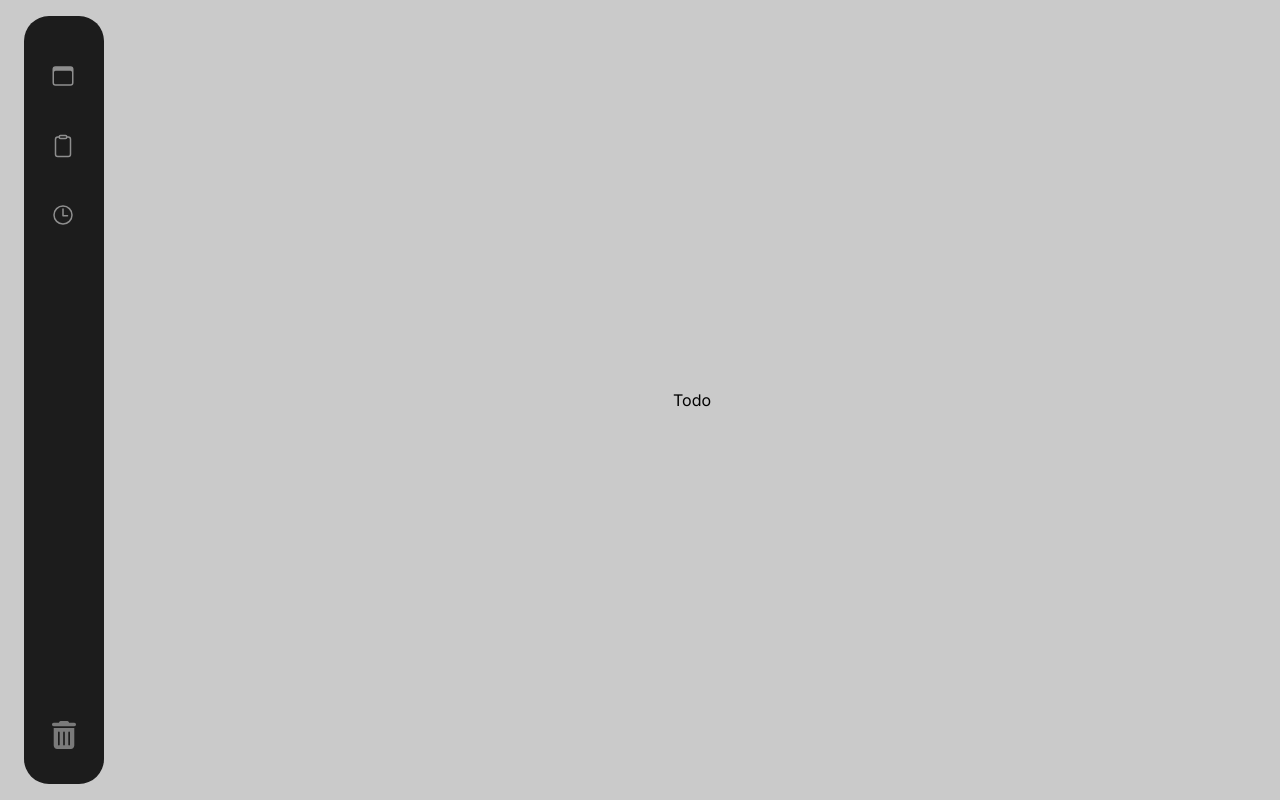
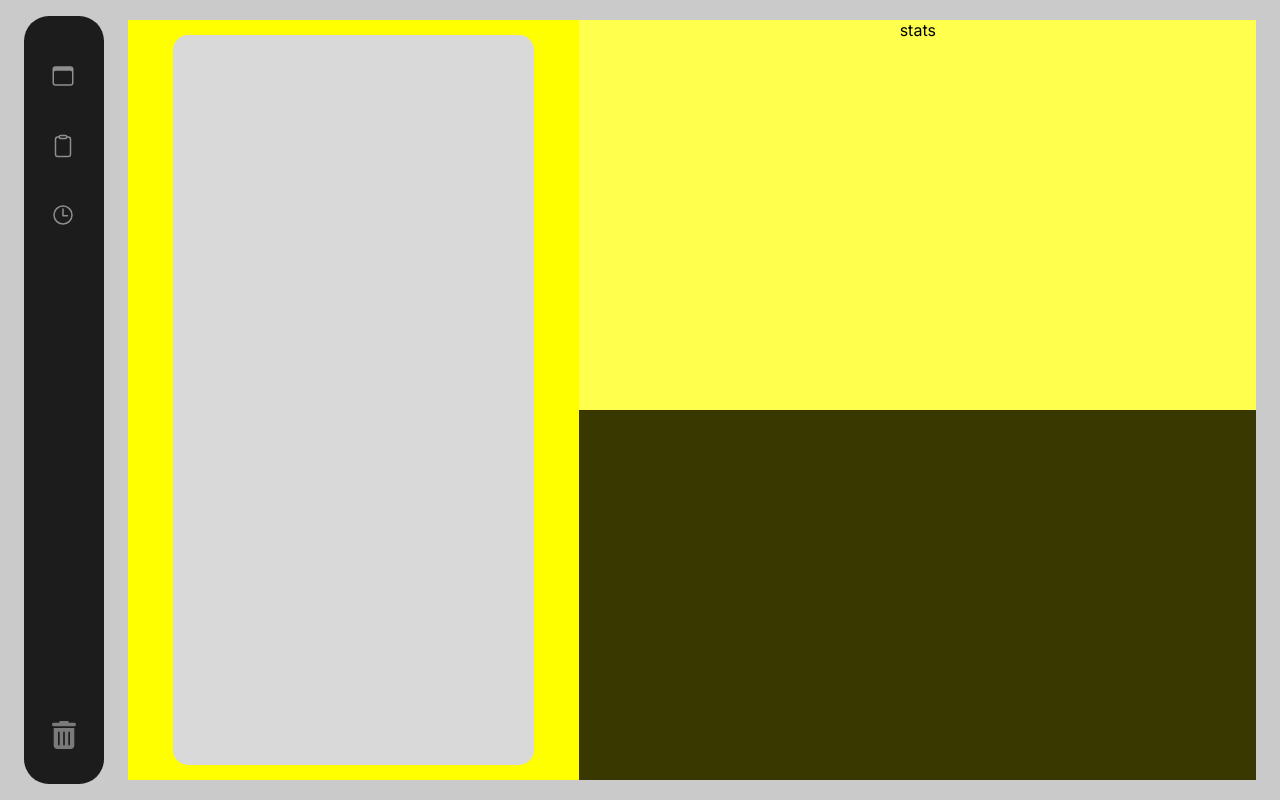
Before and after one commit to ShriramKhandbahale/ProductivityDash, a React (Vite) app: page /Todo in a window 1280 px wide. Built offline with nearby package versions, Linux system fonts and the light colour scheme.

Commit message:
add todo layout

```diff
--- /dev/null
+++ b/src/components/Todo/TodoCompletedBlock.jsx
@@ -0,0 +1,11 @@
+import React from 'react'
+
+const TodoCompletedBlock = () => {
+  return (
+    <div className='TodoCompletedBlock'>
+
+    </div>
+  )
+}
+
+export default TodoCompletedBlock
--- /dev/null
+++ b/src/components/Todo/TodoTaskBlock.jsx
@@ -0,0 +1,9 @@
+import React from 'react'
+
+const TodoTaskBlock = () => {
+    return (
+        <div className='TodoTaskBlock'></div>
+    )
+}
+
+export default TodoTaskBlock
--- a/src/pages/Todo.jsx
+++ b/src/pages/Todo.jsx
@@ -1,7 +1,24 @@
+import TodoTaskBlock from "../components/Todo/TodoTaskBlock"
+import TodoCompletedBlock from "../components/Todo/TodoCompletedBlock"
+
 const Todo = () => {
-    return (
-        <div>Todo</div>
-    )
+  return (
+    <div className="Todo">
+      <div className="Todo__container">
+        <div className="Todo__container__pendingTasks">
+          <TodoTaskBlock />
+        </div>
+        <div className="Todo__container__stats">
+          {/* <TodoTaskBlock /> */}
+          stats
+        </div>
+        <div className="Todo__container__completedTasks">
+          {/* <TodoTaskBlock /> */}
+          <TodoCompletedBlock />
+        </div>
+      </div>
+    </div>
+  )
 }
 
 export default Todo
--- /dev/null
+++ b/src/styles/components/_TodoTaskBlock.scss
@@ -0,0 +1,7 @@
+.TodoTaskBlock {
+
+    background: #D9D9D9;
+    height: 96%;
+    width: 80%;
+    border-radius: 15px;
+}
--- a/src/styles/components/_index.scss
+++ b/src/styles/components/_index.scss
@@ -2,3 +2,4 @@
 @forward "KanbanBlock";
 @forward "DraggableCard";
 @forward "BlockControlMenu";
+@forward "TodoTaskBlock"
--- /dev/null
+++ b/src/styles/layout/_Todo.scss
@@ -0,0 +1,48 @@
+.Todo {
+    width: 96%;
+    height: 95%;
+    background: green;
+
+    &__container {
+        height: 100%;
+        background: red;
+
+        display: flex;
+        justify-content: center;
+        align-items: center;
+
+        display: grid;
+        // grid-template-columns: repeat(2, 1fr);
+        grid-template-columns: 1fr 1.5fr;
+
+
+        &__pendingTasks {
+            background: yellow;
+            height: 100%;
+            width: 100%;
+            grid-row: 1 / 3;
+
+            display: flex;
+            justify-content: center;
+            align-items: center;
+        }
+
+        &__stats {
+            background: rgb(255, 255, 78);
+            height: 100%;
+            width: 100%;
+        }
+
+        &__completedTasks {
+            background: rgb(56, 56, 0);
+            height: 100%;
+            width: 100%;
+            grid-column: 2;
+
+
+            display: flex;
+            justify-content: center;
+            align-items: center;
+        }
+    }
+}
--- a/src/styles/layout/_index.scss
+++ b/src/styles/layout/_index.scss
@@ -1,2 +1,3 @@
 @forward "App";
 @forward "Kanban";
+@forward "Todo";
```
Also changed, not shown: src/styles/components/_TodoCompletedBlock.scss (added).
